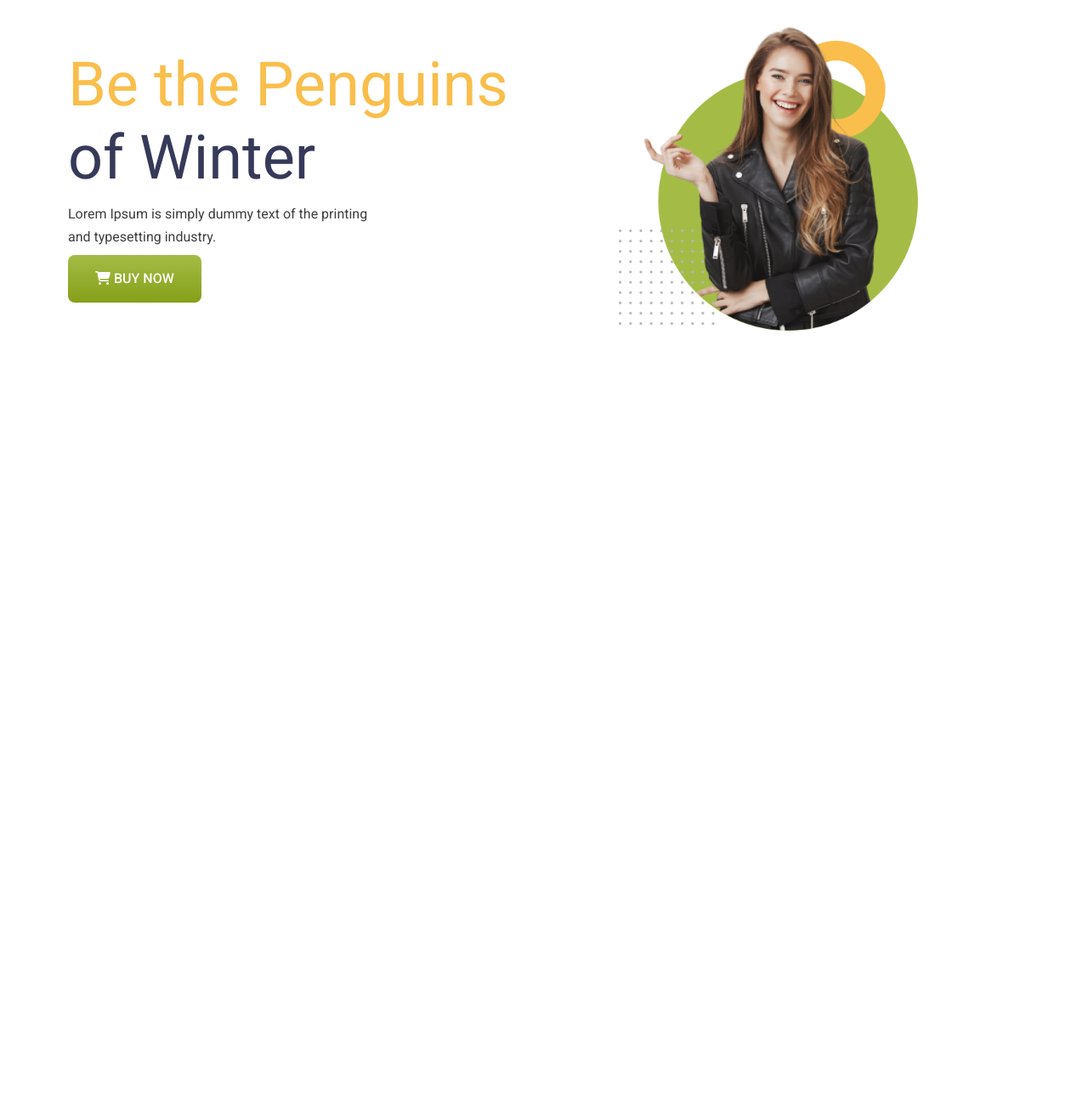
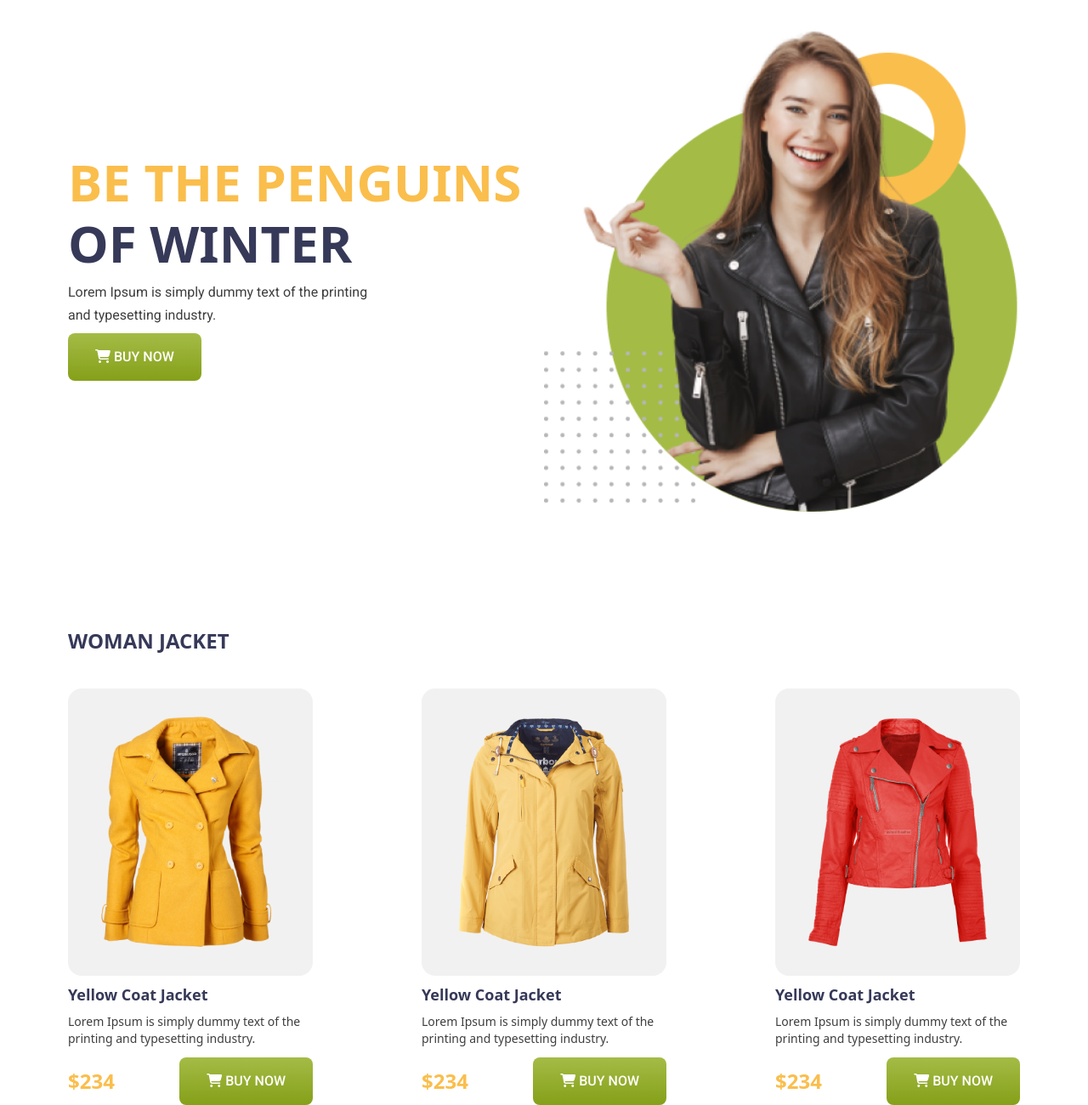
Before and after one commit to AKnaaz/Penguin-fashion, a plain HTML site: page index.html in a window 1280 px wide. Shown: the part 104-1404 px from the top of the page at 85% size. Before the commit the page ends 800 px from the top, so only its background shows below. Drawn offline with nearby package versions, Linux system fonts and the light colour scheme.

Commit message:
third commit

```diff
--- a/index.html
+++ b/index.html
@@ -15,7 +15,7 @@
     <link rel="preconnect" href="https://fonts.gstatic.com" crossorigin>
     <link href="https://fonts.googleapis.com/css2?family=Bebas+Neue&display=swap" rel="stylesheet">
 </head>
-<body class="font-[roboto]">
+<body class="bg-[#FFFFFF]">
     <header class="w-full pt-10 px-20 pb-24">
         <!-- nav section -->
          <nav class="sm:flex justify-between items-center">
@@ -25,10 +25,10 @@
             <div class="nav-links">
                 <!-- <i class="fa-solid fa-bars" class="sm:visible"></i> -->
                 <ul class="flex">
-                    <li class="mr-5 font-medium text-base text-[#3C3C3C]"><a href="" class="">Home</a></li>
-                    <li class="mr-5 font-medium text-base text-[#3C3C3C]"><a href="">Product</a></li>
-                    <li class="mr-5 font-medium text-base text-[#3C3C3C]"><a href="">About us</a></li>
-                    <li class="mr-5 font-medium text-base text-[#3C3C3C]"><a href="">Contact us</a></li>
+                    <li class="mr-5 font-medium text-base text-[#3C3C3C] font-[roboto]"><a href="">Home</a></li>
+                    <li class="mr-5 font-medium text-base text-[#3C3C3C] font-[roboto]"><a href="">Product</a></li>
+                    <li class="mr-5 font-medium text-base text-[#3C3C3C] font-[roboto]"><a href="">About us</a></li>
+                    <li class="mr-5 font-medium text-base text-[#3C3C3C] font-[roboto]"><a href="">Contact us</a></li>
                 </ul>
             </div>
          </nav>
@@ -37,18 +37,63 @@
           <div class="banner-container flex justify-between items-center mt-10">
 
             <div class="banner-box">
-                <h1 class="banner-title font-[bebas neue] text-7xl font-normal leading-[1.2]"> <span class="text-[#FABE4C]">Be the Penguins</span> <br> <span class="text-[#363958] ">of Winter</span></h1>
+                <h1 class="banner-title font-[bebas neue] text-6xl font-bold leading-[1.2] uppercase"> <span class="text-[#FABE4C]">Be the Penguins</span> <br> <span class="text-[#363958] ">of Winter</span></h1>
 
-                <p class="banner-content text-base font-normal leading-[1.7] text-[#3E3E3E] my-2">Lorem Ipsum is simply dummy text of the printing <br> and typesetting industry.</p>
+                <p class="banner-content text-base font-normal leading-[1.7] text-[#3E3E3E] my-2 font-[roboto]">Lorem Ipsum is simply dummy text of the printing <br> and typesetting industry.</p>
 
                 <button class="btn-primary bg-gradient-to-b from-[#A4BC46FF] to-[#85A019FF] rounded-lg pl-8 pr-8 pt-4 pb-4 text-base font-medium font-[roboto] text-[#FFFFFF]"><i class="fa-solid fa-cart-shopping" class="w-4"></i> BUY NOW</button>
             </div>
 
-            <div class="banner-img">
-                <img src="./images/model.png" alt="" class="w-3/4">
+            <div class="banner-img w-1/2 h-1/2 ">
+                <img src="./images/model.png" alt="" class="w-full">
             </div>
           </div>
     </header>
+
+    <!-- main section -->
+     <main class="w-full pt-10 px-20 pb-24">
+            <h2 class="main-title font-[bebas neue] text-2xl font-bold text-[#363958]">WOMAN JACKET</h2>
+
+        <section class="main-container mt-10 flex justify-between">
+
+            <div class="main-box w-72 h-96 rounded-2xl shadow-[#000000] ">
+                <div class="main-img bg-[#F1F1F1] text-center px-8 py-8 rounded-2xl">
+                    <img src="./images/jacket-1.png" alt="" class="">
+                </div>
+                <h4 class="main-subtitle text-[#363958] font-bold text-lg my-2">Yellow Coat Jacket </h4>
+                <p class="main-content text-[#3E3E3E] text-sm font-normal">Lorem Ipsum is simply dummy text of the printing and typesetting industry.</p>
+                <div class="main-box2 flex justify-between items-center mt-3">
+                    <h2 class="price text-[#FABE4C] text-2xl font-black">$234</h2>
+                    <button class="btn-primary bg-gradient-to-b from-[#A4BC46FF] to-[#85A019FF] rounded-lg pl-8 pr-8 pt-4 pb-4 text-base font-medium font-[roboto] text-[#FFFFFF]"><i class="fa-solid fa-cart-shopping" class="w-4"></i> BUY NOW</button>
+                </div>
+            </div>
+
+            <div class="main-box w-72 h-96 rounded-2xl shadow-[#000000] ">
+                <div class="main-img bg-[#F1F1F1] text-center px-8 py-8 rounded-2xl">
+                    <img src="./images/jacket-2.png" alt="" class="">
+                </div>
+                <h4 class="main-subtitle text-[#363958] font-bold text-lg my-2">Yellow Coat Jacket </h4>
+                <p class="main-content text-[#3E3E3E] text-sm font-normal">Lorem Ipsum is simply dummy text of the printing and typesetting industry.</p>
+                <div class="main-box2 flex justify-between items-center mt-3">
+                    <h2 class="price text-[#FABE4C] text-2xl font-black">$234</h2>
+                    <button class="btn-primary bg-gradient-to-b from-[#A4BC46FF] to-[#85A019FF] rounded-lg pl-8 pr-8 pt-4 pb-4 text-base font-medium font-[roboto] text-[#FFFFFF]"><i class="fa-solid fa-cart-shopping" class="w-4"></i> BUY NOW</button>
+                </div>
+            </div>
+
+            <div class="main-box w-72 h-96 rounded-2xl shadow-[#000000] ">
+                <div class="main-img bg-[#F1F1F1] text-center px-8 py-8 rounded-2xl">
+                    <img src="./images/jacket-3.png" alt="" class="">
+                </div>
+                <h4 class="main-subtitle text-[#363958] font-bold text-lg my-2">Yellow Coat Jacket </h4>
+                <p class="main-content text-[#3E3E3E] text-sm font-normal">Lorem Ipsum is simply dummy text of the printing and typesetting industry.</p>
+                <div class="main-box2 flex justify-between items-center mt-3">
+                    <h2 class="price text-[#FABE4C] text-2xl font-black">$234</h2>
+                    <button class="btn-primary bg-gradient-to-b from-[#A4BC46FF] to-[#85A019FF] rounded-lg pl-8 pr-8 pt-4 pb-4 text-base font-medium font-[roboto] text-[#FFFFFF]"><i class="fa-solid fa-cart-shopping" class="w-4"></i> BUY NOW</button>
+                </div>
+            </div>
+
+        </section>
+     </main>
 
     <!-- font awesome link -->
     <script src="https://kit.fontawesome.com/cffcbee330.js" crossorigin="anonymous"></script>
```
